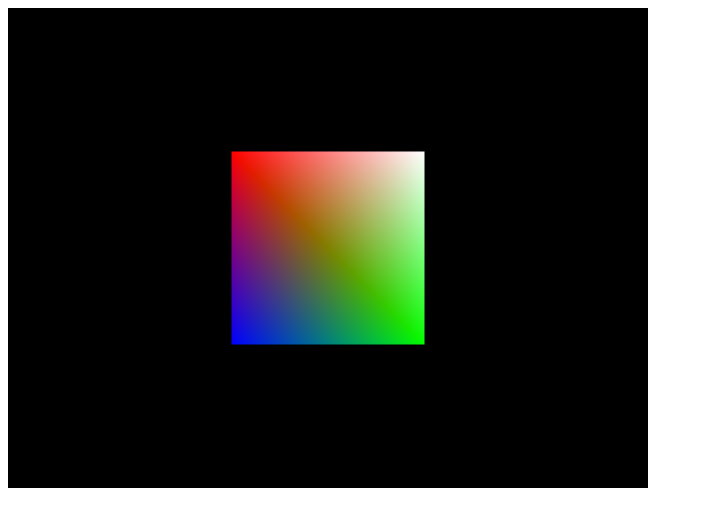
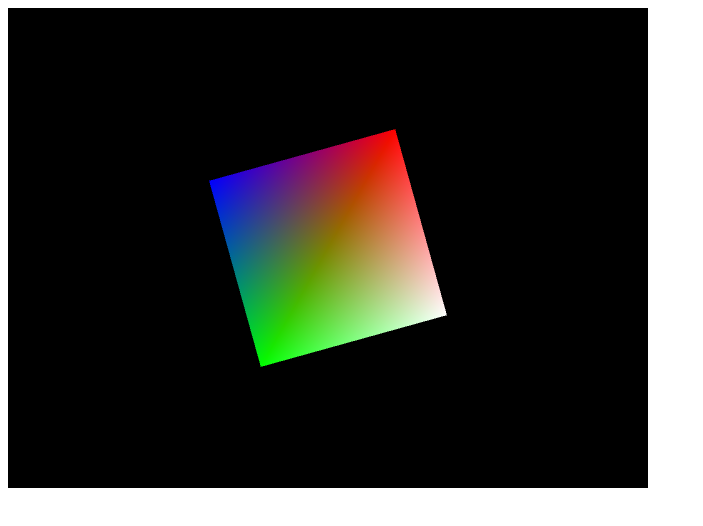
Before and after one commit to ucozlab/webgl, a plain HTML site: page index.html in a window 1280 px wide. Shown: the whole page, without its empty margins (0-703 px from the left). Drawn offline with Linux system fonts and the light colour scheme.

Commit message:
rotating scene

```diff
--- a/index.html
+++ b/index.html
@@ -10,6 +10,8 @@
 </canvas>
 <script src="gl-matrix.js"></script>
 <script>
+  var squareRotation = 0.0;
+
   main();
 
   //
@@ -77,8 +79,19 @@
     // objects we'll be drawing.
     const buffers = initBuffers(gl);
 
-    // Draw the scene
-    drawScene(gl, programInfo, buffers);
+    var then = 0;
+
+    // Draw the scene repeatedly
+    function render(now) {
+      now *= 0.001;  // convert to seconds
+      const deltaTime = now - then;
+      then = now;
+
+      drawScene(gl, programInfo, buffers, deltaTime);
+
+      requestAnimationFrame(render);
+    }
+    requestAnimationFrame(render);
   }
 
   //
@@ -115,7 +128,7 @@
 
     // Now set up the colors for the vertices
 
-    var colors = [
+    const colors = [
       1.0,  1.0,  1.0,  1.0,    // white
       1.0,  0.0,  0.0,  1.0,    // red
       0.0,  1.0,  0.0,  1.0,    // green
@@ -135,7 +148,7 @@
   //
   // Draw the scene.
   //
-  function drawScene(gl, programInfo, buffers) {
+  function drawScene(gl, programInfo, buffers, deltaTime) {
     gl.clearColor(0.0, 0.0, 0.0, 1.0);  // Clear to black, fully opaque
     gl.clearDepth(1.0);                 // Clear everything
     gl.enable(gl.DEPTH_TEST);           // Enable depth testing
@@ -176,6 +189,10 @@
     mat4.translate(modelViewMatrix,     // destination matrix
       modelViewMatrix,     // matrix to translate
       [-0.0, 0.0, -6.0]);  // amount to translate
+    mat4.rotate(modelViewMatrix,  // destination matrix
+      modelViewMatrix,  // matrix to rotate
+      squareRotation,   // amount to rotate in radians
+      [0, 0, 1]);       // axis to rotate around
 
     // Tell WebGL how to pull out the positions from the position
     // buffer into the vertexPosition attribute
@@ -237,6 +254,10 @@
       const vertexCount = 4;
       gl.drawArrays(gl.TRIANGLE_STRIP, offset, vertexCount);
     }
+
+    // Update the rotation for the next draw
+
+    squareRotation += deltaTime;
   }
 
   //
@@ -290,6 +311,7 @@
   }
 
 
+
 </script>
 </body>
 </html>
```
